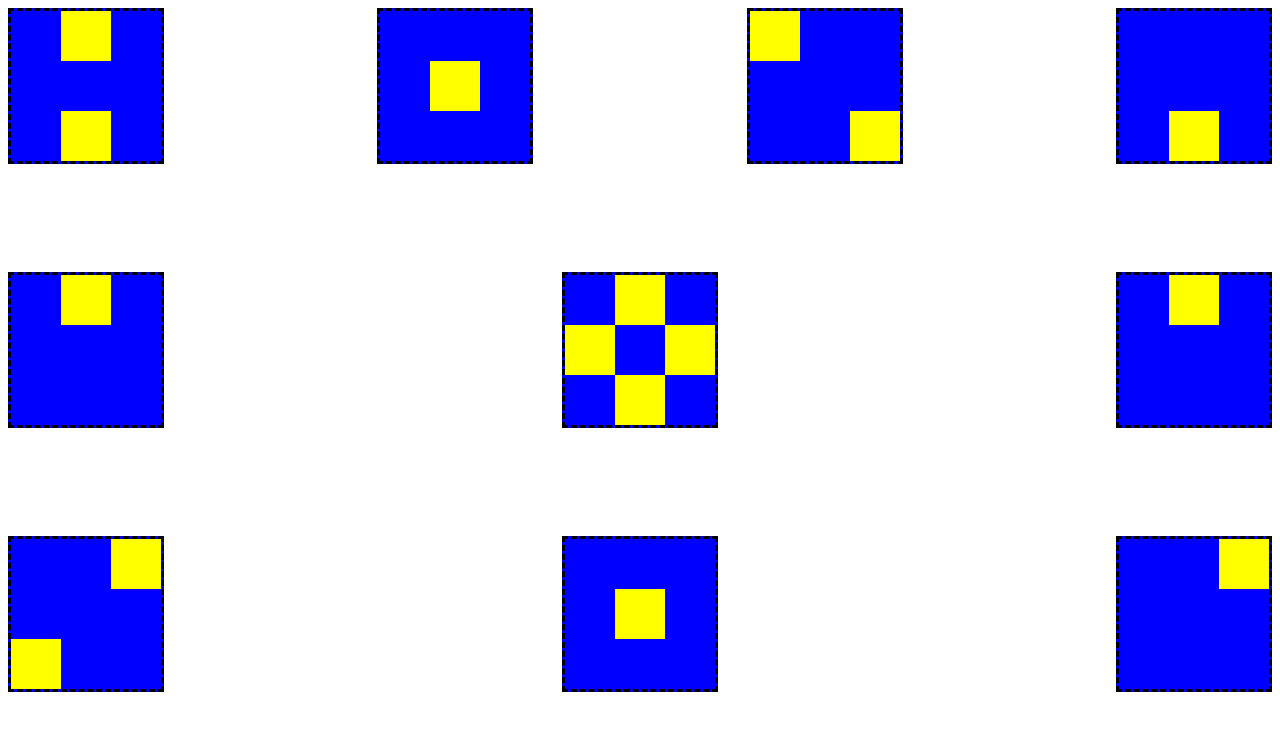
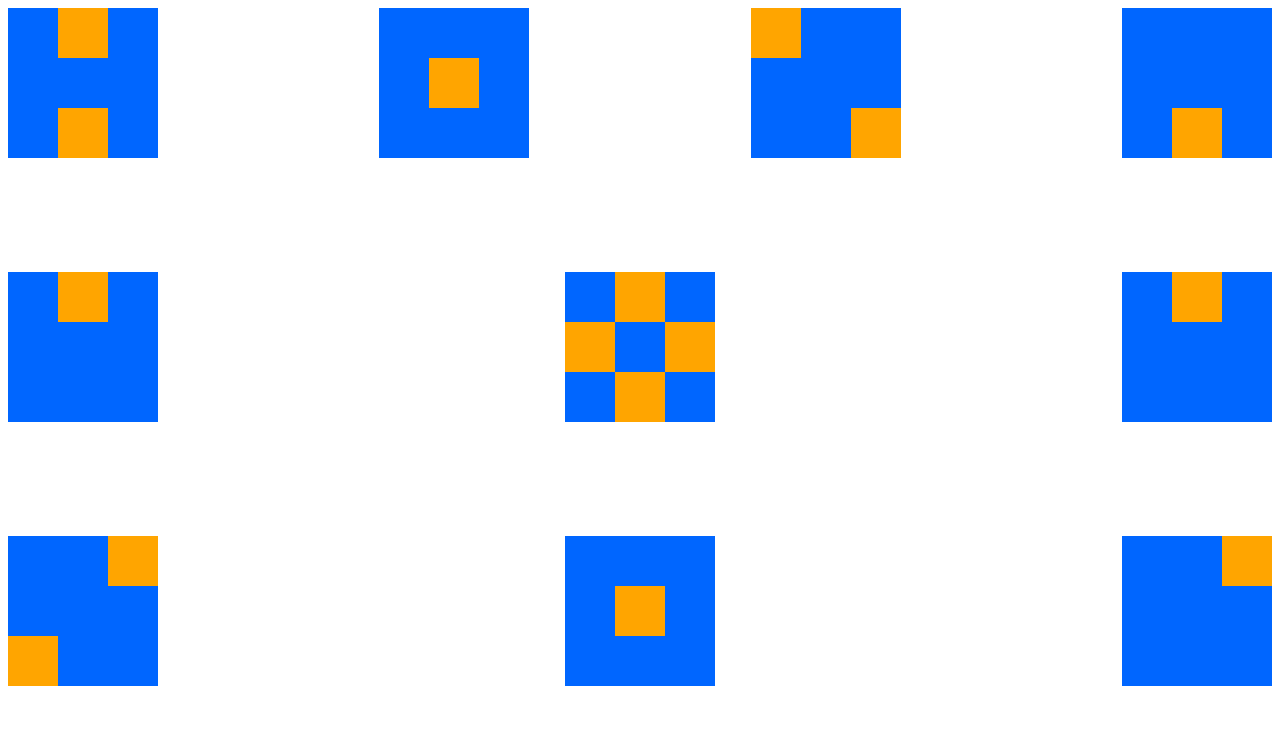
Before and after one commit to guilhermepadi86/ADDBosch-HTML, a plain HTML site: page index.html in a window 1280 px wide. Drawn offline with Linux system fonts and the light colour scheme.

Commit message:
Exercicio CSS Finalizado

```diff
--- a/styles.css
+++ b/styles.css
@@ -1,9 +1,8 @@
 .BlocoMaior{
-    background-color: blue;
+    background-color:rgb(0, 102, 255);
     width: 150px;
     height: 150px;
     display: flex;
-    border-style: dashed;
 }
 
 .Linha{
@@ -20,7 +19,7 @@
 }
 
 .BlocoMenor{
-    background-color: yellow;
+    background-color: orange;
     width: 50px;
     height: 50px;
 }
```
